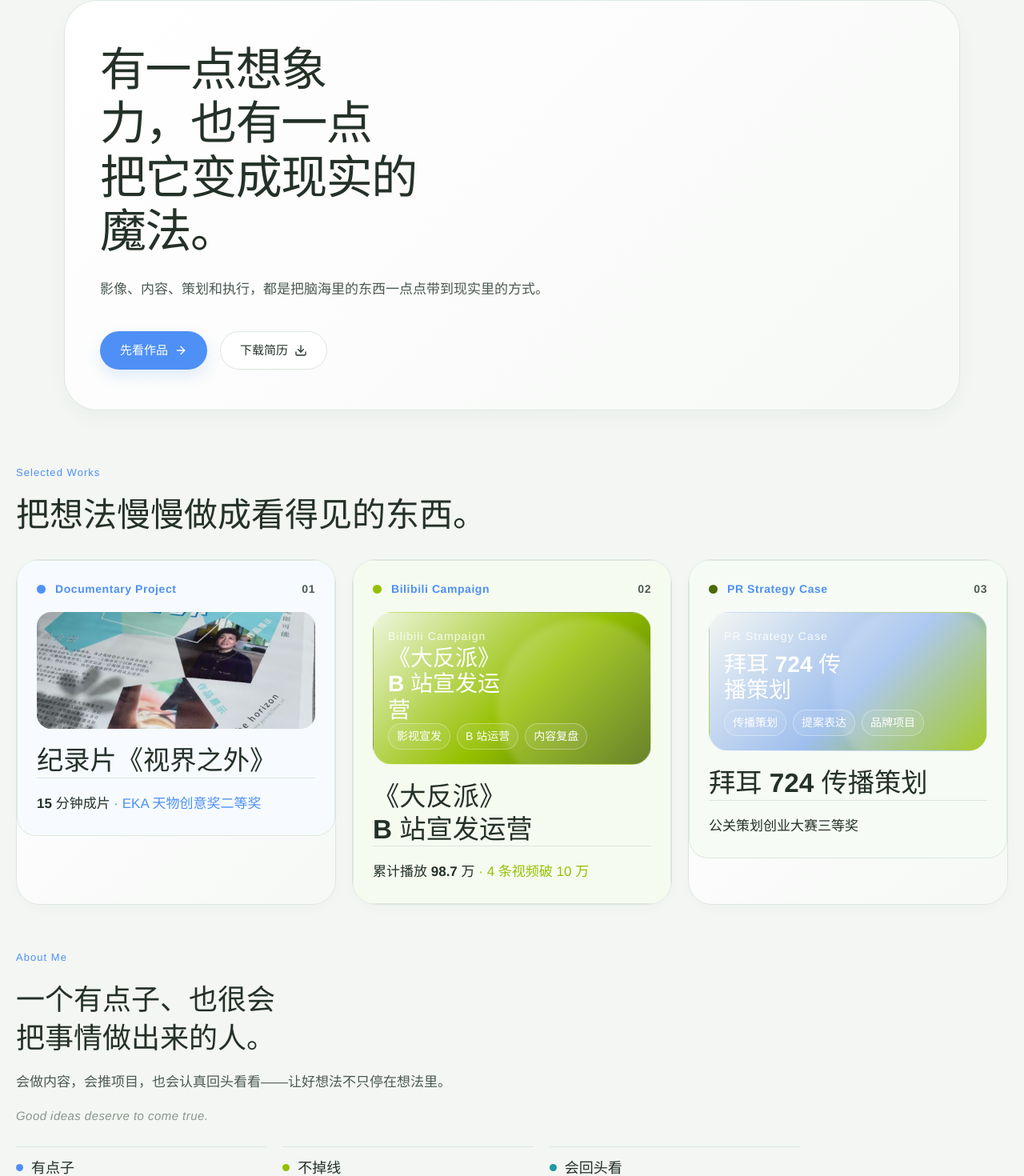
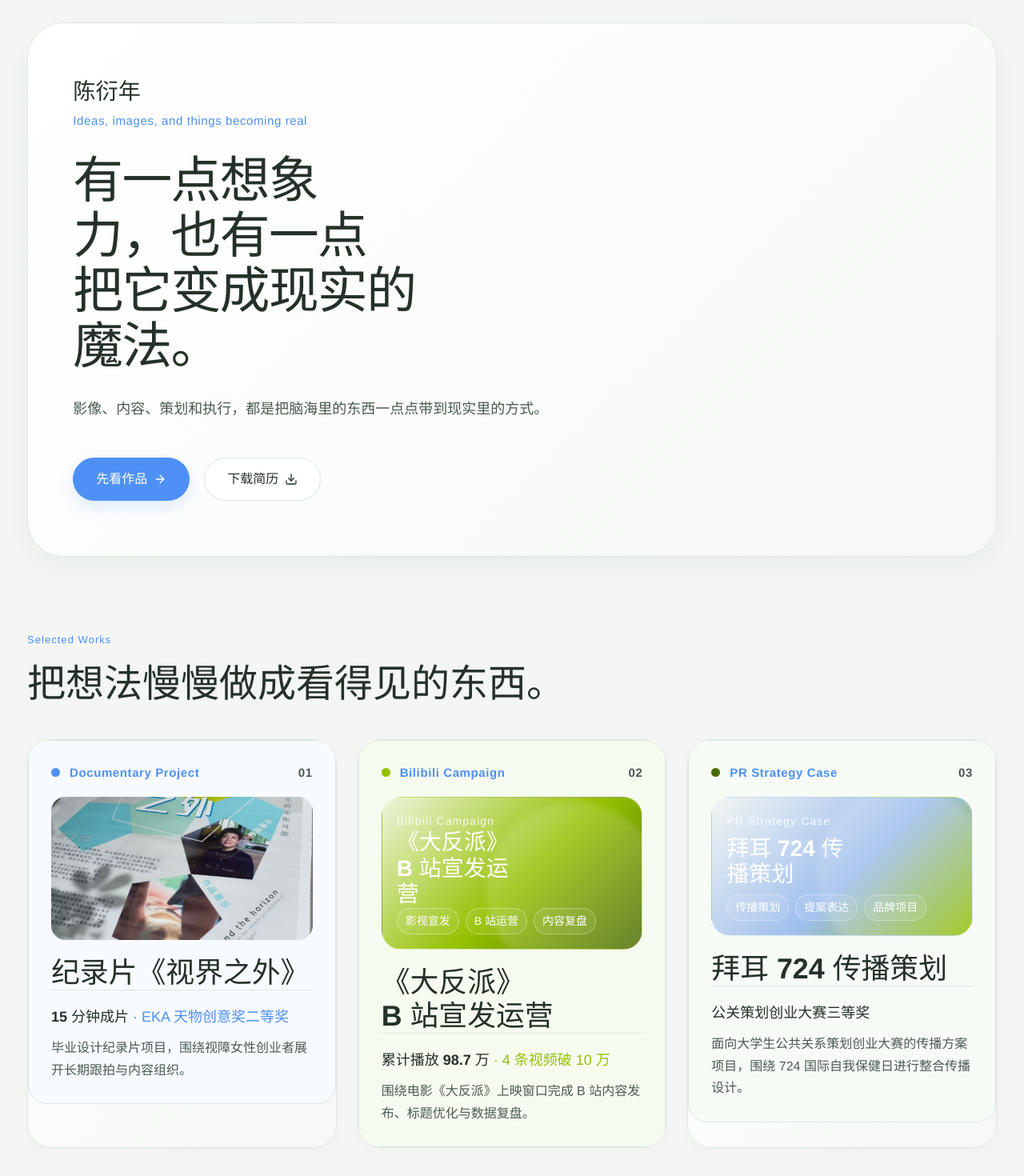
Before and after one commit to neocyyn-ship-it/NeoCyyyn, a React (Vite) app: page / in a window 1280 px wide. Shown: the part 125-1595 px from the top of the page at 80% size. Built offline with nearby package versions, Linux system fonts and the light colour scheme.

Commit message:
Rebuild desktop homepage scale

```diff
--- a/src/App.tsx
+++ b/src/App.tsx
@@ -666,17 +666,23 @@
 
         <main>
           <section className="hero-section">
-            <Panel style={{ borderRadius: 42, boxShadow: "0 10px 24px rgba(36,49,40,0.035)", maxWidth: 1120, margin: "0 auto" }}>
-              <div className="hero-card" style={{ padding: "clamp(32px, 5vw, 52px) clamp(24px, 4vw, 44px) clamp(36px, 5vw, 50px)" }}>
-                <h1 className="hero-title" style={{ marginTop: 0, maxWidth: "12.4ch" }}>
+            <Panel style={{ borderRadius: 46, boxShadow: "0 12px 30px rgba(36,49,40,0.04)", maxWidth: 1360, margin: "0 auto" }}>
+              <div className="hero-card" style={{ padding: "clamp(40px, 5.5vw, 76px) clamp(28px, 4.4vw, 68px) clamp(44px, 5.4vw, 72px)" }}>
+                <div style={{ display: "grid", gap: 8, maxWidth: 640 }}>
+                  <div style={{ fontSize: "clamp(28px, 2.2vw, 36px)", fontWeight: 600, lineHeight: 1.14, color: palette.text }}>陈衍年</div>
+                  <div style={{ fontSize: 15, fontWeight: 500, letterSpacing: "0.04em", color: palette.blue }}>
+                    Ideas, images, and things becoming real
+                  </div>
+                </div>
+                <h1 className="hero-title" style={{ marginTop: 28, maxWidth: "13.8ch" }}>
                   有一点想象力，也有一点
                   <br />
                   把它变成现实的魔法。
                 </h1>
-                <p className="hero-copy" style={{ marginTop: 24, maxWidth: 720 }}>
+                <p className="hero-copy" style={{ marginTop: 28, maxWidth: 860, fontSize: "clamp(18px, 1.2vw, 20px)", lineHeight: 1.82 }}>
                   影像、内容、策划和执行，都是把脑海里的东西一点点带到现实里的方式。
                 </p>
-                <div className="hero-actions" style={{ marginTop: 36 }}>
+                <div className="hero-actions" style={{ marginTop: 44 }}>
                   <a href="#work" className="primary-btn">
                     先看作品
                     <ArrowRight size={16} />
@@ -691,13 +697,13 @@
           </section>
 
           <section id="work" className="section-block" style={{ paddingTop: 12 }}>
-            <div style={{ marginBottom: 30, maxWidth: 760 }}>
+            <div style={{ marginBottom: 40, maxWidth: 880 }}>
               <div style={{ fontSize: 13, fontWeight: 500, letterSpacing: "0.08em", color: palette.blue }}>Selected Works</div>
               <h2
                 style={{
                   margin: "16px 0 0",
-                  fontSize: "clamp(32px, 4vw, 42px)",
-                  lineHeight: 1.22,
+                  fontSize: "clamp(36px, 4vw, 48px)",
+                  lineHeight: 1.18,
                   fontWeight: 600,
                   color: palette.text,
                   textWrap: "balance",
@@ -717,29 +723,31 @@
                   <button key={item.id} className="preview-card-btn" onClick={() => setSelectedProjectId(item.id)}>
                     <Panel style={{ borderRadius: 30, boxShadow: "0 6px 16px rgba(36,49,40,0.02)", height: "100%" }}>
                       <div
+                        className="home-preview-card"
                         style={{
                           borderRadius: 24,
                           border: `1px solid ${palette.line}`,
-                          padding: 24,
+                          padding: 28,
                           background: softs[idx],
                           textAlign: "left",
                           display: "flex",
                           flexDirection: "column",
                           gap: 0,
                           height: "100%",
+                          minHeight: "clamp(420px, 34vw, 520px)",
                         }}
                       >
                         <div style={{ display: "flex", alignItems: "center", justifyContent: "space-between", gap: 16 }}>
                           <div style={{ display: "flex", alignItems: "center", gap: 12 }}>
                             <span style={{ width: 11, height: 11, borderRadius: "50%", background: dots[idx], display: "inline-block" }} />
-                            <div style={{ fontSize: 14, fontWeight: 600, letterSpacing: "0.04em", color: palette.blue }}>{item.subtitle}</div>
+                            <div style={{ fontSize: 15, fontWeight: 600, letterSpacing: "0.04em", color: palette.blue }}>{item.subtitle}</div>
                           </div>
-                          <div style={{ fontSize: 14, fontWeight: 600, letterSpacing: "0.04em", color: palette.textSoft }}>0{idx + 1}</div>
+                          <div style={{ fontSize: 15, fontWeight: 600, letterSpacing: "0.04em", color: palette.textSoft }}>0{idx + 1}</div>
                         </div>
 
                         {item.coverType === "image" && item.cover ? (
                           <div style={{ marginTop: 18, overflow: "hidden", borderRadius: 18 }}>
-                            <img src={item.cover} alt={item.title} style={{ height: 146, width: "100%", objectFit: "cover", display: "block" }} />
+                            <img src={item.cover} alt={item.title} style={{ height: "clamp(176px, 14vw, 208px)", width: "100%", objectFit: "cover", display: "block" }} />
                           </div>
                         ) : (
                           <div style={{ marginTop: 18 }}>
@@ -750,9 +758,9 @@
                         <div
                           style={{
                             marginTop: 20,
-                            fontSize: "clamp(28px, 2.6vw, 34px)",
+                            fontSize: "clamp(30px, 2.8vw, 38px)",
                             fontWeight: 600,
-                            lineHeight: 1.22,
+                            lineHeight: 1.18,
                             color: palette.text,
                             textWrap: "balance",
                           }}
@@ -761,10 +769,11 @@
                         </div>
 
                         <div style={{ marginTop: "auto", paddingTop: 18, borderTop: `1px solid ${palette.line}` }}>
-                          <p style={{ margin: 0, fontSize: 17, lineHeight: 1.7, color: palette.textSoft }}>
+                          <p style={{ margin: 0, fontSize: 18, lineHeight: 1.68, color: palette.textSoft }}>
                             <span style={{ fontWeight: 600, color: palette.text }}>{leadHighlight}</span>
                             {supportingHighlight ? <span style={{ color: dots[idx] }}> · {supportingHighlight}</span> : null}
                           </p>
+                          <p style={{ margin: "10px 0 0", fontSize: 16, lineHeight: 1.72, color: palette.textSoft }}>{item.summary}</p>
                         </div>
                       </div>
                     </Panel>
@@ -775,14 +784,15 @@
           </section>
 
           <section className="section-block" style={{ paddingTop: 8 }}>
-            <div style={{ maxWidth: 980 }}>
+            <div className="home-about-grid" style={{ maxWidth: 1320 }}>
+              <div>
                 <div style={{ fontSize: 13, fontWeight: 500, letterSpacing: "0.08em", color: palette.blue }}>About Me</div>
                 <h2
                   style={{
                     margin: "18px 0 0",
-                  maxWidth: 660,
-                  fontSize: "clamp(28px, 3.2vw, 36px)",
-                  lineHeight: 1.32,
+                    maxWidth: 720,
+                    fontSize: "clamp(32px, 3.2vw, 42px)",
+                    lineHeight: 1.24,
                     fontWeight: 600,
                     color: palette.text,
                     textWrap: "balance",
@@ -794,10 +804,10 @@
                 </h2>
                 <p
                   style={{
-                  margin: "16px 0 0",
-                  maxWidth: 700,
-                  fontSize: 17,
-                  lineHeight: 1.85,
+                    margin: "18px 0 0",
+                    maxWidth: 760,
+                    fontSize: "clamp(18px, 1.1vw, 19px)",
+                    lineHeight: 1.84,
                     color: palette.textSoft,
                   }}
                 >
@@ -805,8 +815,8 @@
                 </p>
                 <div
                   style={{
-                  marginTop: 14,
-                  fontSize: 15,
+                    marginTop: 16,
+                    fontSize: 16,
                     fontWeight: 500,
                     lineHeight: 1.6,
                     letterSpacing: "0.03em",
@@ -816,15 +826,16 @@
                 >
                   Good ideas deserve to come true.
                 </div>
+              </div>
 
-              <div className="three-col-grid" style={{ marginTop: 26, gridTemplateColumns: "repeat(3, minmax(0, 1fr))", gap: 20 }}>
+              <div className="home-about-notes">
                 {personalIntroNotes.map((item) => (
-                  <div key={item.title} style={{ paddingTop: 14, borderTop: `1px solid ${palette.line}` }}>
+                  <div key={item.title} style={{ paddingTop: 18, borderTop: `1px solid ${palette.line}` }}>
                     <div style={{ display: "flex", alignItems: "center", gap: 10 }}>
                       <span
                         style={{
-                          width: 9,
-                          height: 9,
+                          width: 10,
+                          height: 10,
                           borderRadius: "50%",
                           background: item.tone,
                           flexShrink: 0,
@@ -832,8 +843,8 @@
                       />
                       <div
                         style={{
-                          fontSize: 18,
-                          lineHeight: 1.35,
+                          fontSize: 20,
+                          lineHeight: 1.32,
                           fontWeight: 600,
                           color: palette.text,
                         }}
@@ -844,8 +855,8 @@
                     <p
                       style={{
                         margin: "10px 0 0",
-                        fontSize: 15,
-                        lineHeight: 1.75,
+                        fontSize: 16,
+                        lineHeight: 1.78,
                         color: palette.textSoft,
                       }}
                     >
--- a/src/styles.css
+++ b/src/styles.css
@@ -39,9 +39,9 @@
 }
 
 .page-shell {
-  max-width: 1440px;
+  max-width: 1520px;
   margin: 0 auto;
-  padding: 0 20px;
+  padding: 0 clamp(24px, 2.6vw, 40px);
 }
 
 .site-header {
@@ -55,7 +55,7 @@
 
 .header-inner,
 .detail-header {
-  max-width: 1360px;
+  max-width: 1440px;
   margin: 0 auto;
   display: flex;
   align-items: center;
@@ -64,7 +64,7 @@
 }
 
 .header-inner {
-  height: 80px;
+  height: 88px;
 }
 
 .detail-header {
@@ -74,8 +74,8 @@
 .desktop-nav {
   display: flex;
   align-items: center;
-  gap: 32px;
-  font-size: 15px;
+  gap: 36px;
+  font-size: 16px;
   line-height: 1.6;
   color: #46544c;
 }
@@ -90,7 +90,7 @@
 .detail-trigger-btn,
 .detail-back-btn {
   border-radius: 999px;
-  font-size: 15px;
+  font-size: 16px;
   font-weight: 500;
   line-height: 1.5;
   display: inline-flex;
@@ -109,20 +109,20 @@
 }
 
 .ghost-btn {
-  padding: 10px 20px;
+  padding: 11px 22px;
 }
 
 .ghost-large-btn,
 .detail-trigger-btn,
 .detail-back-btn {
-  padding: 12px 24px;
+  padding: 14px 28px;
 }
 
 .primary-btn {
   border: 1px solid transparent;
   background: #4e90f5;
   color: #fff;
-  padding: 12px 24px;
+  padding: 14px 28px;
   text-decoration: none;
   box-shadow: 0 8px 18px rgba(78, 144, 245, 0.16);
 }
@@ -138,14 +138,7 @@
 }
 
 .hero-section {
-  padding: 44px 0 56px;
-}
-
-.hero-grid {
-  display: grid;
-  gap: 24px;
-  grid-template-columns: minmax(0, 1.1fr) minmax(0, 0.9fr);
-  align-items: start;
+  padding: 60px 0 82px;
 }
 
 .hero-card,
@@ -176,9 +169,9 @@
 
 .hero-title {
   margin: 32px 0 0;
-  max-width: 12.8ch;
-  font-size: clamp(46px, 5.2vw, 58px);
-  line-height: 1.16;
+  max-width: 13.4ch;
+  font-size: clamp(54px, 4.9vw, 70px);
+  line-height: 1.1;
   font-weight: 600;
   letter-spacing: -0.025em;
   text-wrap: balance;
@@ -212,10 +205,10 @@
 }
 
 .hero-actions {
-  margin-top: 40px;
+  margin-top: 44px;
   display: flex;
   flex-wrap: wrap;
-  gap: 16px;
+  gap: 18px;
 }
 
 .project-preview-grid,
@@ -237,11 +230,23 @@
 .project-preview-grid {
   align-content: start;
   grid-template-columns: repeat(3, minmax(0, 1fr));
-  gap: 20px;
+  gap: 26px;
 }
 
 .section-block {
-  padding: 40px 0 48px;
+  padding: 56px 0 70px;
+}
+
+.home-about-grid {
+  display: grid;
+  gap: clamp(28px, 3.2vw, 52px);
+  grid-template-columns: minmax(0, 0.92fr) minmax(360px, 1.08fr);
+  align-items: start;
+}
+
+.home-about-notes {
+  display: grid;
+  gap: 18px;
 }
 
 .case-grid,
@@ -708,6 +713,12 @@
 @media (max-width: 1180px) {
   .project-preview-grid {
     grid-template-columns: repeat(2, minmax(0, 1fr));
+    gap: 20px;
+  }
+
+  .home-about-grid {
+    grid-template-columns: 1fr;
+    gap: 28px;
   }
 
   .hero-grid,
@@ -732,6 +743,92 @@
 
   .sar-grid {
     grid-template-columns: 1fr !important;
+  }
+}
+
+@media (min-width: 1440px) {
+  .page-shell {
+    max-width: 1600px;
+    padding: 0 44px;
+  }
+
+  .header-inner,
+  .detail-header {
+    max-width: 1500px;
+  }
+
+  .hero-section {
+    padding: 72px 0 94px;
+  }
+
+  .section-block {
+    padding: 66px 0 84px;
+  }
+
+  .hero-title {
+    max-width: 13.8ch;
+    font-size: clamp(60px, 4.8vw, 78px);
+    line-height: 1.06;
+  }
+
+  .project-preview-grid {
+    gap: 30px;
+  }
+}
+
+@media (min-width: 1280px) and (max-width: 1439px) {
+  .page-shell {
+    max-width: 1520px;
+    padding: 0 34px;
+  }
+
+  .header-inner,
+  .detail-header {
+    max-width: 1440px;
+  }
+
+  .hero-section {
+    padding: 64px 0 82px;
+  }
+
+  .section-block {
+    padding: 58px 0 74px;
+  }
+}
+
+@media (min-width: 1024px) and (max-width: 1279px) {
+  .page-shell {
+    max-width: 1360px;
+    padding: 0 24px;
+  }
+
+  .header-inner,
+  .detail-header {
+    max-width: 1280px;
+  }
+
+  .hero-section {
+    padding: 48px 0 62px;
+  }
+
+  .hero-title {
+    max-width: 13ch;
+    font-size: clamp(46px, 5vw, 58px);
+    line-height: 1.12;
+  }
+
+  .project-preview-grid {
+    grid-template-columns: repeat(2, minmax(0, 1fr));
+    gap: 22px;
+  }
+
+  .section-block {
+    padding: 46px 0 60px;
+  }
+
+  .home-about-grid {
+    grid-template-columns: 1fr;
+    gap: 28px;
   }
 }
 
@@ -780,6 +877,12 @@
 
   .project-preview-grid {
     grid-template-columns: 1fr;
+    gap: 18px;
+  }
+
+  .home-about-grid {
+    grid-template-columns: 1fr;
+    gap: 24px;
   }
 
   .detail-page-title {
```
Lines whose indentation alone changed are shown as unchanged.
